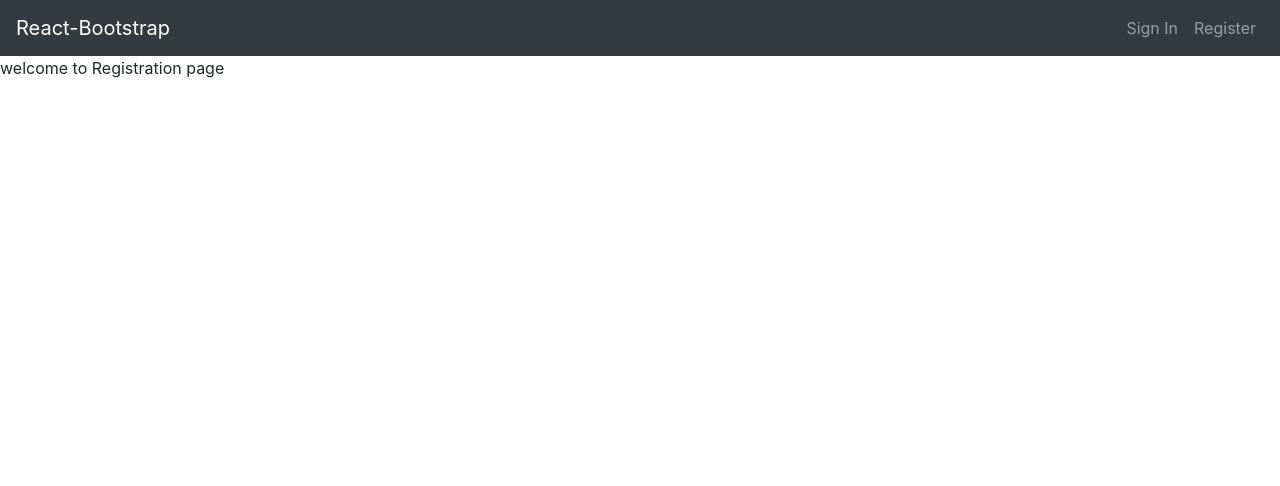
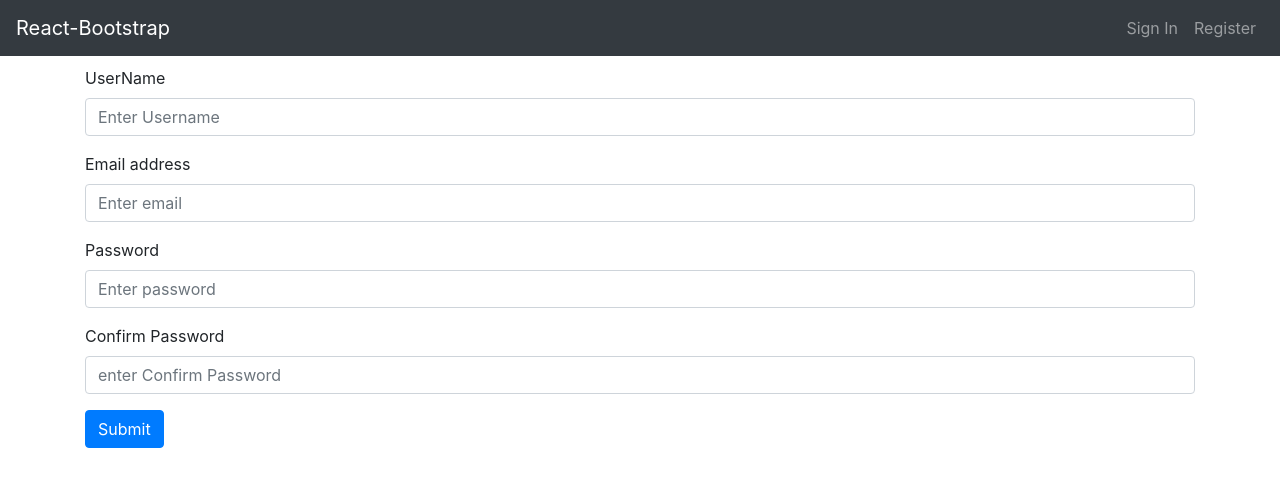
Before and after one commit to Harshasripraneeth/Gallery, a React (Create React App) app in the folder react/: page /register in a window 1280 px wide. Shown: the top 486 px of the page. Built offline with nearby package versions, Linux system fonts and the light colour scheme.

Commit message:
Register component handles registration of a user

```diff
--- a/react/src/components/Registration.js
+++ b/react/src/components/Registration.js
@@ -1,7 +1,77 @@
-import React from 'react'
+import React,{useState,useEffect} from 'react'
+import {Form,Button} from 'react-bootstrap'
+import {Redirect} from 'react-router-dom'
+import axios from 'axios'
 
-function Registration(){
-    return <p> welcome to Registration page</p>
+
+function Registration({username,onSuccess}){
+
+    const [user,setUser] = useState({
+
+        username:"",
+        email:"",
+        password:"",
+        confirmPassword:"",
+        action:"register"
+    })
+
+    const [data,setData] = useState(null)
+
+    useEffect(() => {
+        if(data){
+            if(data.status === "success"){
+                onSuccess(data.username)
+                return <Redirect to ="/"/>
+            }
+        }
+    }, [data])
+
+    const keyHandler = (event) =>{
+        setUser({
+            ...user,
+            [event.target.name]: event.target.value
+        })
+    }
+
+    const submitHandler = (event) =>{
+        event.preventDefault()
+        axios.post(`http://localhost:8005/register`,user)
+        .then(response=> setData(response.data))
+
+    }
+
+
+
+    return <div className ="container">
+
+    <Form onSubmit ={submitHandler}>
+
+    <Form.Group controlId="formUserName">
+    <Form.Label>UserName</Form.Label>
+    <Form.Control name ="username" type="text" onChange={keyHandler} value ={user.username}placeholder="Enter Username" required/>
+    </Form.Group>
+
+    <Form.Group controlId="formUserEmail">
+    <Form.Label>Email address</Form.Label>
+    <Form.Control name ="email" type="email" value ={user.email} onChange={keyHandler} placeholder="Enter email" required/>
+    </Form.Group>
+
+
+    <Form.Group controlId="formUserPassWord">
+    <Form.Label>Password</Form.Label>
+    <Form.Control name ="password" type="password" onChange={keyHandler} value ={user.password} placeholder="Enter password" required/>
+    </Form.Group>
+
+    <Form.Group controlId="formUserConfirmPassword">
+    <Form.Label>Confirm Password</Form.Label>
+    <Form.Control name="confirmPassword" type="password" onChange={keyHandler} value ={user.confirmPassword} placeholder="enter Confirm Password" required/>
+    </Form.Group>
+
+    <Button variant="primary" type="submit">
+    Submit
+    </Button>
+</Form>
+</div>
 }
 
 export default Registration
```
